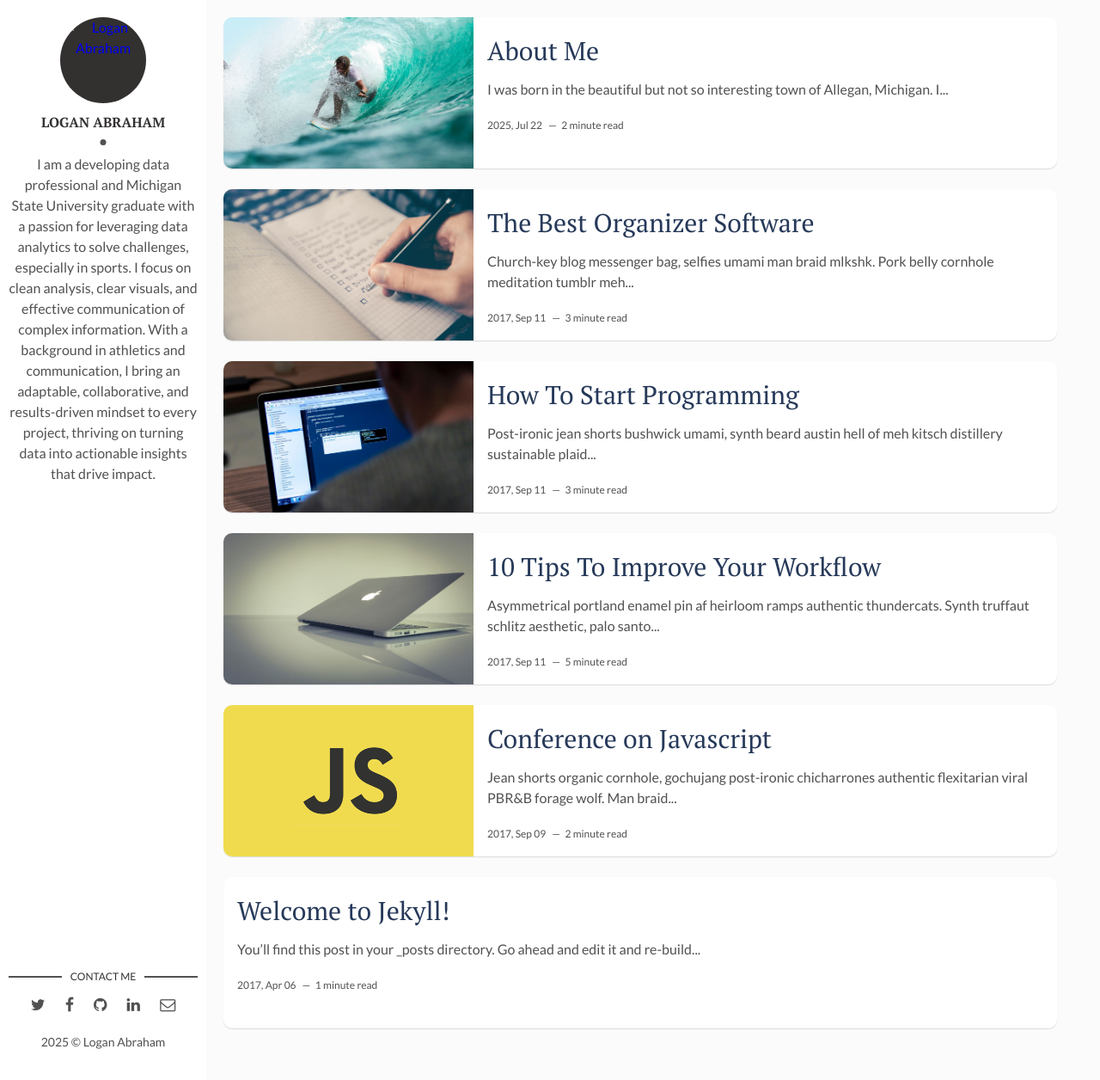
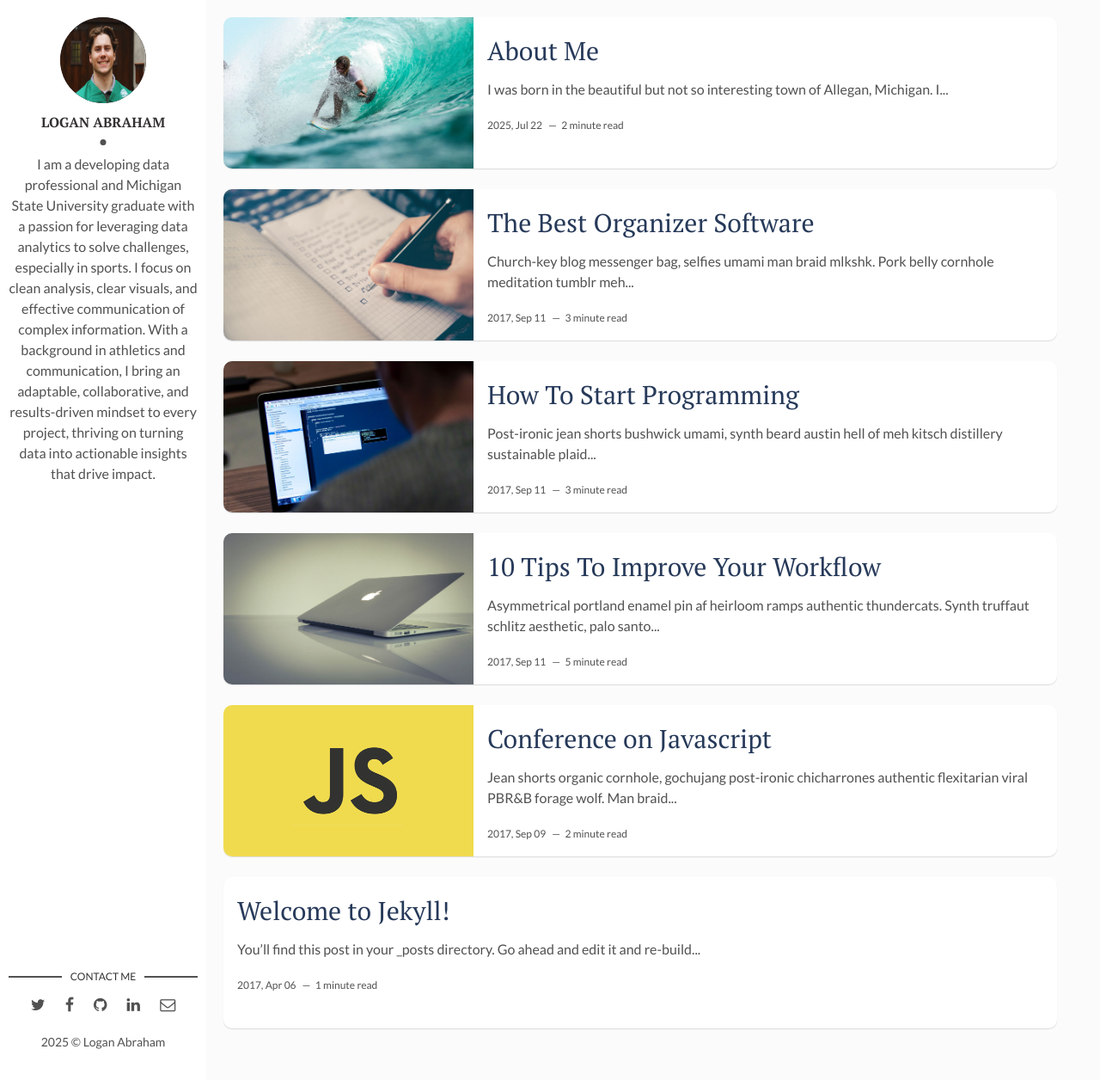
Before and after one commit to abe-mi/abe-mi.github.io, a Jekyll site: the page built from index.html, in a window 1280 px wide and 1256 px high. Shown: the whole window at 86% size. Built offline with Jekyll 4.4.1, drawn with Linux system fonts in a browser that asks for light colours; the list of posts is cut into pages by our own code.

Commit message:
Update _config.yml

```diff
--- a/_config.yml
+++ b/_config.yml
@@ -10,7 +10,7 @@ site-twitter: #if your site has a twitter account, enter it here
 
 # Author Settings
 author: Logan Abraham # add your name
-author-img: assets/img/profilepic3-medium.png # add your photo
+author-img: profilepic3-medium.png # add your photo
 about-author: I am a developing data professional and Michigan State University graduate with a passion for leveraging data analytics to solve challenges, especially in sports. I focus on clean analysis, clear visuals, and effective communication of complex information. With a background in athletics and communication, I bring an adaptable, collaborative, and results-driven mindset to every project, thriving on turning data into actionable insights that drive impact.
  # add description
 social-twitter: # add your Twitter handle
```
